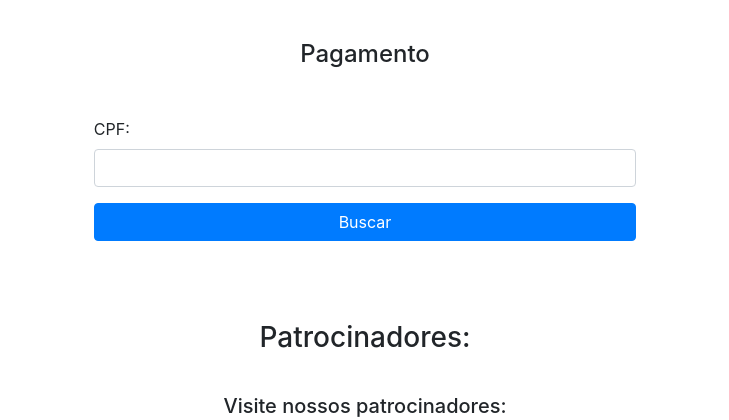
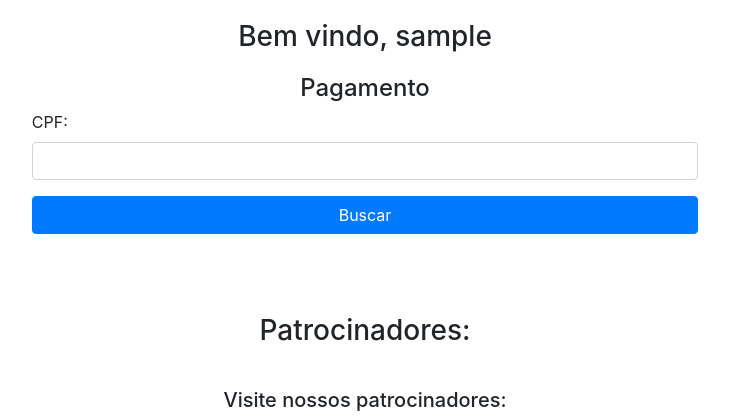
Before and after one commit to ronaldoapf/technomonte, a PHP site: page /view/index-admin.php in a window 1280 px wide. Shown: the part 61-481 px from the top of the page, without its empty margins (275-1004 px from the left). Run offline with PHP 8.4, Linux system fonts and the light colour scheme; the visitor is signed in with stand-in values (Sample User, id 1); some libraries are stand-ins or nearby versions.

Commit message:
Inserção para mostrar o nome do usuário logado

```diff
--- a/view/index-admin.php
+++ b/view/index-admin.php
@@ -75,8 +75,14 @@
 
     <div class="div-pagamento">
         <div class="row">
-            <div class="col-12">
-                <h4 style="padding: 40px 0;">Pagamento</h4>
+            <div style="margin-top: 20px;" class="col-12">
+                <h3 class="text-center">
+                    Bem vindo,
+                    <?php
+                        echo $_SESSION['user'];
+                    ?>
+                </h3>
+                <h4 style="margin-top: 20px;">Pagamento</h4>
             </div>
             <div class="col-12">
                 <div class="form-group">
@@ -132,7 +138,7 @@
             success: function(dados) {
                 console.log(dados);
 
-                if (dados == 1111) {
+                if (dados == '111') {
                     alert("Mudanças alteradas e pagamento efetuado com sucesso!");
                     window.location="../view/index-admin.php";
                 }
@@ -146,6 +152,21 @@
         $("#buttonClick").click(function() {
             $(".atualizar-dados").empty();
             cpf = $('#cpf').val();
+
+            $.ajax({
+                type: 'GET',
+                url: '../controller/verificar-pagamento.php',
+                data: {cpf},
+                success: function(dados){
+                    retorno = JSON.parse(dados);
+                    console.log(retorno);
+                    if(retorno == 'Pagamento realizado'){
+                        alert("Pagamento desta matricula já realizado!");
+                        window.location="../view/index-admin.php";
+                    }
+                }
+
+            });
 
             getAtividades = (atividades) => {
                 str = '';
@@ -183,7 +204,17 @@
                     cpf
                 },
                 success: function(dados) {
-                    if (dados === 'error') return;
+                    console.log(dados);
+                    JSON.parse(dados);
+
+                    console.log(dados);
+
+                    if (dados === '"error"'){
+                          alert("Não foi encontrado nenhuma inscrição com esse CPF!");
+                            window.location="../view/index-admin.php";
+                    }
+
+                    else{
 
                         dados = JSON.parse(dados);
                         const {
@@ -300,6 +331,8 @@
                                     </div>
                                 `
                         );
+
+                    }
                 }
             });
         });
```
Lines whose indentation alone changed are shown as unchanged.
